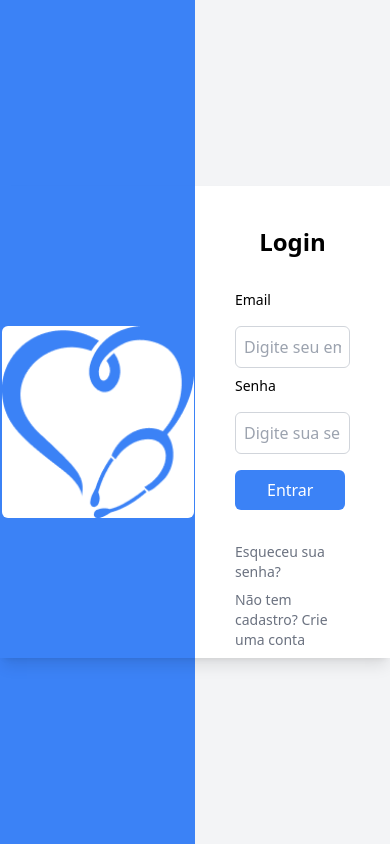
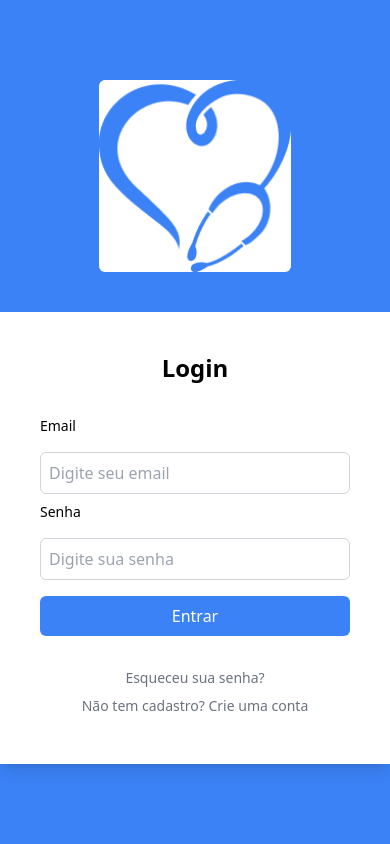
Before and after one commit to erivamjr/app-tfd, a React (Vite) app in the folder web/: page /auth in a window 390 px wide. Built offline with nearby package versions, Linux system fonts and the light colour scheme; no server answers.

Commit message:
:iphone: style: add reponsivity in login and create account comopnents

```diff
--- a/web/src/Components/CompoAuth/CompoCreateAccount.tsx
+++ b/web/src/Components/CompoAuth/CompoCreateAccount.tsx
@@ -1,13 +1,14 @@
 import { Link } from 'react-router-dom'
 import Input from '../../Components/Ux/Input/Input'
 import Logo from '../../Components/Ux/Logo/Vector.png'
+
 export default function CompoCreateAccount() {
   return (
     <div className="relative min-h-screen bg-gray-100">
-      <div className="absolute z-10 h-screen w-1/2 bg-blue-500 flex items-center justify-center"></div>
+      <div className="absolute z-10 h-screen w-full sm:w-1/2 bg-blue-500 flex items-center justify-center"></div>
       <div className="relative z-20 flex items-center justify-center min-h-screen">
-        <div className="flex w-[800px] shadow-lg">
-          <div className="flex items-center justify-center w-1/2 bg-blue-500">
+        <div className="flex w-full sm:w-[800px] shadow-lg flex-col sm:flex-row">
+          <div className="flex mb-10 items-center justify-center w-full sm:w-1/2 bg-blue-500">
             <img
               src={Logo}
               alt="Logo"
@@ -16,7 +17,7 @@ export default function CompoCreateAccount() {
               height="200"
             />
           </div>
-          <div className="flex flex-col z-30 items-center justify-center w-1/2 pl-10 pr-10 pt-10 bg-white">
+          <div className="flex flex-col z-30 items-center justify-center w-full sm:w-1/2 px-10 py-10 bg-white">
             <h2 className="mb-6 text-2xl font-bold">Criar Conta</h2>
             <form className="w-full">
               <div className="space-y-2">
@@ -64,7 +65,7 @@ export default function CompoCreateAccount() {
               <div className="w-full py-2">
                 <button
                   type="submit"
-                  className="bg-blue-500 py-2 my-2 px-8 rounded-md text-white hover:bg-blue-700 duration-300"
+                  className="bg-blue-500 py-2 my-2 px-8 rounded-md text-white hover:bg-blue-700 duration-300 w-full sm:w-auto"
                 >
                   Cadastrar
                 </button>
--- a/web/src/Components/CompoAuth/CompoLogin.tsx
+++ b/web/src/Components/CompoAuth/CompoLogin.tsx
@@ -18,11 +18,11 @@ export default function CompoLogin() {
   }
 
   return (
-    <div className=" w-screen relative min-h-screen bg-gray-100">
-      <div className="absolute z-10 h-screen w-1/2 bg-blue-500 flex items-center justify-center"></div>
+    <div className="w-screen relative min-h-screen bg-gray-100">
+      <div className="absolute z-10 h-screen w-full sm:w-1/2 bg-blue-500 flex items-center justify-center"></div>
       <div className="relative z-20 flex items-center justify-center min-h-screen">
-        <div className="flex w-[800px] shadow-lg">
-          <div className="flex items-center justify-center w-1/2 bg-blue-500">
+        <div className="flex w-full sm:w-[800px] shadow-lg flex-col sm:flex-row">
+          <div className="flex mb-10 items-center justify-center w-full sm:w-1/2 bg-blue-500">
             <img
               src={Logo}
               alt="Logo"
@@ -31,7 +31,7 @@ export default function CompoLogin() {
               height="200"
             />
           </div>
-          <div className="flex flex-col z-30 items-center justify-center w-1/2 pl-10 pr-10 pt-10 bg-white">
+          <div className="flex flex-col z-30 items-center justify-center w-full sm:w-1/2 px-10 py-10 bg-white">
             <h2 className="mb-6 text-2xl font-bold">Login</h2>
             <form className="w-full">
               <div className="space-y-2">
@@ -63,7 +63,7 @@ export default function CompoLogin() {
               <div className="w-full py-2">
                 <button
                   onClick={handleSubmit}
-                  className="bg-blue-500 py-2 my-2 px-8 rounded-md text-white hover:bg-blue-700 duration-300"
+                  className="bg-blue-500 py-2 my-2 px-8 rounded-md text-white hover:bg-blue-700 duration-300 w-full sm:w-auto"
                 >
                   Entrar
                 </button>
```
